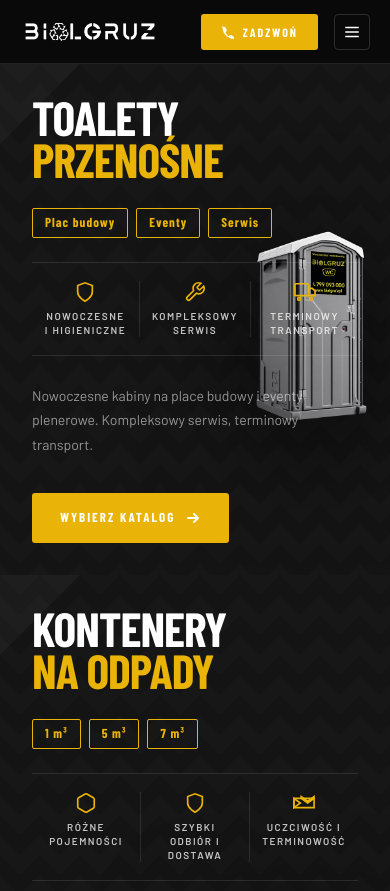
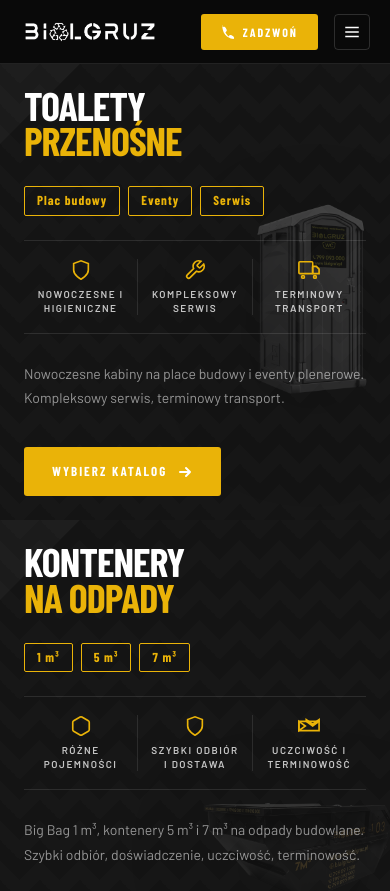
Before and after one commit to JakubPaszko2001/bialgruz-next, a Next.js app: page / in a window 390 px wide. Shown: the top 891 px of the page. Built offline with nearby package versions, Linux system fonts and the light colour scheme; a web font is replaced by a local one.

Commit message:
responsywnosc

```diff
--- a/components/HeroSwitch.jsx
+++ b/components/HeroSwitch.jsx
@@ -15,18 +15,18 @@
     <Link
       href={other.href}
       aria-label={`Przejdź do oferty: ${other.label}`}
-      className="group absolute right-0 top-1/2 z-20 flex -translate-y-1/2 items-center gap-2.5 rounded-l-full border border-r-0 border-white/15 bg-white/[0.07] py-3 pl-4 pr-3 backdrop-blur transition-all duration-300 hover:gap-3 hover:bg-brand-yellow sm:pl-5 sm:pr-4"
+      className="group absolute right-0 top-1/2 z-20 flex -translate-y-1/2 items-center gap-2 rounded-l-full border border-r-0 border-white/15 bg-white/[0.07] py-2.5 pl-3 pr-2.5 backdrop-blur transition-all duration-300 hover:gap-3 hover:bg-brand-yellow sm:gap-2.5 sm:py-3 sm:pl-5 sm:pr-4"
     >
       <span className="text-right leading-tight">
-        <span className="block text-[9px] font-semibold uppercase tracking-[2px] text-white/50 transition-colors group-hover:text-ink-black/70">
+        <span className="hidden text-[9px] font-semibold uppercase tracking-[2px] text-white/50 transition-colors group-hover:text-ink-black/70 sm:block">
           Zobacz też
         </span>
-        <span className="flex items-center justify-end gap-1.5 font-display text-[13px] font-bold uppercase tracking-[1px] text-white transition-colors group-hover:text-ink-black sm:text-[15px]">
-          <span className="text-[15px]">{other.icon}</span>
+        <span className="flex items-center justify-end gap-1.5 font-display text-[11px] font-bold uppercase tracking-[1px] text-white transition-colors group-hover:text-ink-black sm:text-[15px]">
+          <span className="text-[13px] sm:text-[15px]">{other.icon}</span>
           {other.label}
         </span>
       </span>
-      <span className="text-[18px] leading-none text-brand-yellow transition-all group-hover:translate-x-0.5 group-hover:text-ink-black">
+      <span className="text-[15px] leading-none text-brand-yellow transition-all group-hover:translate-x-0.5 group-hover:text-ink-black sm:text-[18px]">
         →
       </span>
     </Link>
--- a/components/HomePanels.jsx
+++ b/components/HomePanels.jsx
@@ -30,7 +30,7 @@
 function Panel({ eyebrowless, title1, title2, chips, features, desc, href, img, imgAlt, imgClass, index }) {
   return (
     <motion.div
-      className="bg-diagonal group relative grid grid-rows-[1fr_auto] overflow-hidden p-8 sm:p-[52px]"
+      className="bg-diagonal group relative grid grid-rows-[1fr_auto] overflow-hidden p-6 sm:p-[52px]"
       initial={{ opacity: 0, y: 30 }}
       animate={{ opacity: 1, y: 0 }}
       transition={{ duration: 0.6, ease: [0.22, 1, 0.36, 1], delay: index * 0.12 }}
@@ -48,8 +48,8 @@
 
       <div className="relative z-[2] flex max-w-[380px] flex-col">
         <h2 className="mb-7 font-display font-black uppercase leading-[0.88] tracking-[-1px]">
-          <span className="block text-[clamp(48px,5.5vw,80px)] text-white">{title1}</span>
-          <span className="block text-[clamp(48px,5.5vw,80px)] text-brand-yellow">{title2}</span>
+          <span className="block text-[clamp(40px,9vw,80px)] text-white">{title1}</span>
+          <span className="block text-[clamp(40px,9vw,80px)] text-brand-yellow">{title2}</span>
         </h2>
 
         <div className="mb-6 flex flex-wrap gap-2">
@@ -75,7 +75,7 @@
         </Link>
       </div>
 
-      <div className={`pointer-events-none absolute z-[1] ${imgClass}`}>
+      <div className={`pointer-events-none absolute z-[1] opacity-20 sm:opacity-100 ${imgClass}`}>
         <Image
           src={img}
           alt={imgAlt}
--- a/components/Locations.jsx
+++ b/components/Locations.jsx
@@ -23,7 +23,7 @@
   }, [active]);
 
   return (
-    <section id="lokalizacje" className="flex min-h-screen items-center overflow-hidden bg-ink-black px-6 py-16 sm:px-[60px]">
+    <section id="lokalizacje" className="flex items-center overflow-hidden bg-ink-black px-6 py-16 sm:px-[60px] md:min-h-screen">
       <div className="mx-auto grid w-full max-w-[1200px] grid-cols-1 items-center gap-10 md:grid-cols-2">
         {/* Lewa strona — napisy */}
         <div>
```
